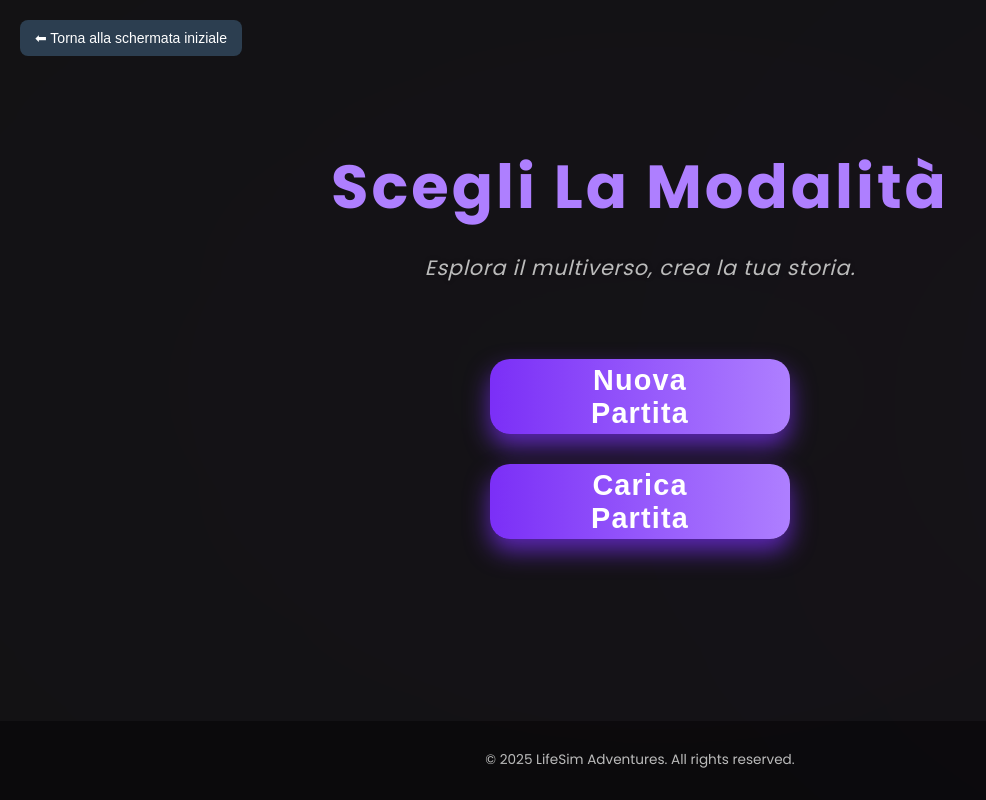
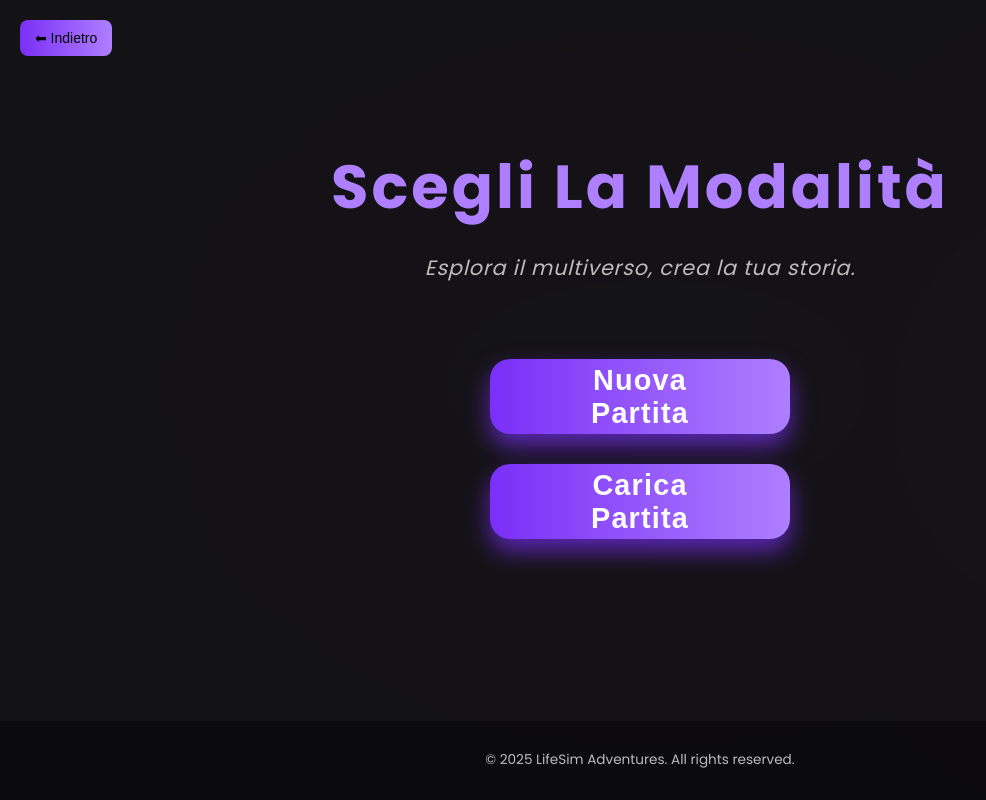
Before and after one commit to daniele-dis/LifeSim, a React (Create React App) app in the folder frontend/: page / in a window 1280 px wide. Both pictures are taken after a click on the button "Gioca". Shown: the whole page, without its empty margins (0-986 px from the left). Built offline with nearby package versions, Linux system fonts and the light colour scheme.

Commit message:
modifiche button back e eliminazione MainRouter

```diff
--- a/frontend/src/App.js
+++ b/frontend/src/App.js
@@ -1,67 +1,59 @@
 // src/App.js
-import React, { useState, useEffect } from "react";
-import axios from "axios";
-import StartScreen from "./components/StartScreen"; // StartScreen è nella cartella components
-import GameSelectionScreen from "./components/GameSelectionScreen"; // Aggiungiamo GameSelectionScreen
+import React, { useState, useContext } from 'react'; // Removed useEffect
+import axios from 'axios';
+import StartScreen from './components/StartScreen';
+import GameSelectionScreen from './components/GameSelectionScreen';
+import ThemeContext from './ThemeContext'; // Removed ThemeProvider import
+
+// MainRouterContent is now directly in App.js
+function MainRouterContent({ onStartGame, onGameSelected, onBackToStart }) {
+  const [currentScreen, setCurrentScreen] = useState('start');
+  const { isDarkMode, toggleDarkMode } = useContext(ThemeContext);
+
+  const handleStartGame = () => {
+    setCurrentScreen('gameSelection');
+    onStartGame(); // Call the prop to notify App.js
+  };
+
+  const handleBackToStart = () => {
+    setCurrentScreen('start');
+    onBackToStart(); // Call the prop to notify App.js
+  };
+
+  return (
+    <div className="app-main-container">
+      {currentScreen === 'start' && (
+        <StartScreen
+          onStart={handleStartGame}
+          isDarkMode={isDarkMode}
+          toggleDarkMode={toggleDarkMode}
+        />
+      )}
+      {currentScreen === 'gameSelection' && (
+        <GameSelectionScreen
+          isDarkMode={isDarkMode}
+          onGameSelected={onGameSelected} // Pass this directly to GameSelectionScreen
+          onBackToStart={handleBackToStart}
+        />
+      )}
+    </div>
+  );
+}
+
 
 function App() {
-  // Nuovo stato per gestire la fase attuale dell'applicazione:
-  // 'start': Schermata iniziale
-  // 'gameSelection': Schermata di selezione del gioco
-  // 'mainGame': Il gioco vero e proprio
+  const [gameState, setGameState] = useState(null);
   const [currentPhase, setCurrentPhase] = useState('start');
 
-  // Stato per il gioco vero e proprio (soldi, energia, felicità)
-  const [gameState, setGameState] = useState(null);
-
-  // Stato per la modalità tema (chiaro/scuro), gestito qui in App.js
-  const [isDarkMode, setIsDarkMode] = useState(() => {
-    try {
-      const savedMode = localStorage.getItem('lifeSimDarkMode');
-      return savedMode !== null ? JSON.parse(savedMode) : true; // Default a true (modalità scura)
-    } catch (error) {
-      console.error("Errore nel leggere il tema da localStorage:", error);
-      return true; // Fallback alla modalità scura
-    }
-  });
-
-  // Effetto per applicare la classe del tema all'elemento 'root' del DOM
-  useEffect(() => {
-    const rootElement = document.getElementById('root'); // L'elemento base dell'app in index.html
-    if (rootElement) {
-      if (isDarkMode) {
-        rootElement.classList.remove('light-mode');
-        rootElement.classList.add('dark-mode');
-      } else {
-        rootElement.classList.remove('dark-mode');
-        rootElement.classList.add('light-mode');
-      }
-    }
-    // Salva la preferenza del tema in localStorage
-    try {
-      localStorage.setItem('lifeSimDarkMode', JSON.stringify(isDarkMode));
-    } catch (error) {
-      console.error("Errore nel salvare il tema in localStorage:", error);
-    }
-  }, [isDarkMode]); // L'effetto si riesegue solo quando isDarkMode cambia
-
-  // Funzione per attivare/disattivare la modalità scura
-  const toggleDarkMode = () => {
-    setIsDarkMode(prevMode => !prevMode);
-  };
-
-  // Funzione per caricare lo stato del gioco dal backend
   const getGameState = async () => {
     try {
       const res = await axios.get("http://localhost:5050/get_state");
       setGameState(res.data);
     } catch (error) {
       console.error("Errore nel caricare lo stato del gioco:", error);
-      // Gestisci l'errore, magari mostrando un messaggio all'utente
     }
   };
 
-  // Funzione per eseguire un'azione nel gioco
   const doAction = async (azione) => {
     try {
       const res = await axios.post("http://localhost:5050/do_action", {
@@ -70,64 +62,30 @@ function App() {
       setGameState(res.data);
     } catch (error) {
       console.error("Errore nell'esecuzione dell'azione:", error);
-      // Gestisci l'errore
     }
   };
 
-  // Logica di transizione tra le fasi del gioco:
-
-  // 1. Dalla StartScreen alla GameSelectionScreen
-  const handleStartGame = () => {
+  const handleStartGameFromMainRouter = () => {
     setCurrentPhase('gameSelection');
   };
 
-  // 2. Dalla GameSelectionScreen al Gioco Principale
   const handleGameSelected = (gameType) => {
-    // Qui potresti aggiungere logica per "Nuova Partita" vs "Carica Partita"
-    // Per ora, semplicemente passiamo al gioco principale e carichiamo lo stato
     console.log(`Partita selezionata: ${gameType}`);
     setCurrentPhase('mainGame');
-    getGameState(); // Carica lo stato del gioco quando si passa al mainGame
+    getGameState();
   };
 
+  const handleBackToStartFromMainRouter = () => {
+    setCurrentPhase('start');
+  };
 
-  const handleBackToStart = () => {
-  setCurrentPhase('start');
-};
-
-  // === Rendering Condizionale delle Fasi ===
-
-  // Fase 1: Schermata Iniziale
-  if (currentPhase === 'start') {
-    return (
-      <StartScreen
-        onStart={handleStartGame} // Quando "Gioca" viene cliccato, passa a 'gameSelection'
-        isDarkMode={isDarkMode}
-        toggleDarkMode={toggleDarkMode}
-      />
-    );
-  }
-
-  // Fase 2: Schermata di Selezione del Gioco
-if (currentPhase === 'gameSelection') {
-  return (
-    <GameSelectionScreen
-      isDarkMode={isDarkMode}
-      onGameSelected={handleGameSelected}
-      onBackToStart={handleBackToStart} // ✅ AGGIUNGI QUESTO
-    />
-  );
-}
-
-
-  // Fase 3: Il Gioco Principale (con stato e azioni)
   if (currentPhase === 'mainGame') {
     if (!gameState) {
-      return <div>Caricamento stato del gioco...</div>; // Mostra caricamento mentre si attende lo stato
+      return <div>Caricamento stato del gioco...</div>;
     }
     return (
       <div style={{ padding: "2rem", fontFamily: "Arial", textAlign: "center" }}>
-        <h1 className="title">Ciao {gameState.nome}!</h1> {/* Usa la classe title per coerenza */}
+        <h1 className="title">Ciao {gameState.nome}!</h1>
         <p className="subtitle">💰 Soldi: {gameState.soldi}</p>
         <p className="subtitle">⚡ Energia: {gameState.energia}</p>
         <p className="subtitle">😄 Felicità: {gameState.felicità}</p>
@@ -141,10 +99,13 @@ if (currentPhase === 'gameSelection') {
     );
   }
 
-
-
-  // Fallback (non dovrebbe mai accadere)
-  return <div>Errore: Fase sconosciuta.</div>;
+  return (
+    <MainRouterContent
+      onStartGame={handleStartGameFromMainRouter}
+      onGameSelected={handleGameSelected}
+      onBackToStart={handleBackToStartFromMainRouter}
+    />
+  );
 }
 
 export default App;
--- a/frontend/src/components/GameSelectionScreen.js
+++ b/frontend/src/components/GameSelectionScreen.js
@@ -29,7 +29,7 @@ const GameSelectionScreen = ({ onGameSelected, onBackToStart }) => {
 
       {/* ✅ Pulsante Indietro: Aggiunto senza toccare il resto */}
       <button className="back-button" onClick={onBackToStart}>
-        ⬅ Torna alla schermata iniziale
+        ⬅ Indietro
       </button>
 
       {currentSubScreen === 'selection' && (
--- a/frontend/src/index.css
+++ b/frontend/src/index.css
@@ -1032,7 +1032,7 @@ body {
   position: absolute;
   top: 20px;
   left: 20px;
-  background-color: #2c3e50;
+  background: linear-gradient(90deg, var(--color-button-gradient-start), var(--color-button-gradient-end));
   color: white;
   border: none;
   padding: 10px 15px;
@@ -1042,6 +1042,16 @@ body {
   font-size: 14px;
 }
 
-.back-button:hover {
-  background-color: #1a252f;
+.dark-mode .back-button {
+  position: absolute;
+  top: 20px;
+  left: 20px;
+  background: linear-gradient(90deg, var(--color-button-gradient-start), var(--color-button-gradient-end));
+  color: black;
+  border: none;
+  padding: 10px 15px;
+  border-radius: 8px;
+  cursor: pointer;
+  z-index: 1000;
+  font-size: 14px;
 }
```
Also changed, not shown: frontend/src/MainRouter.js (deleted, +0 -48 lines).
